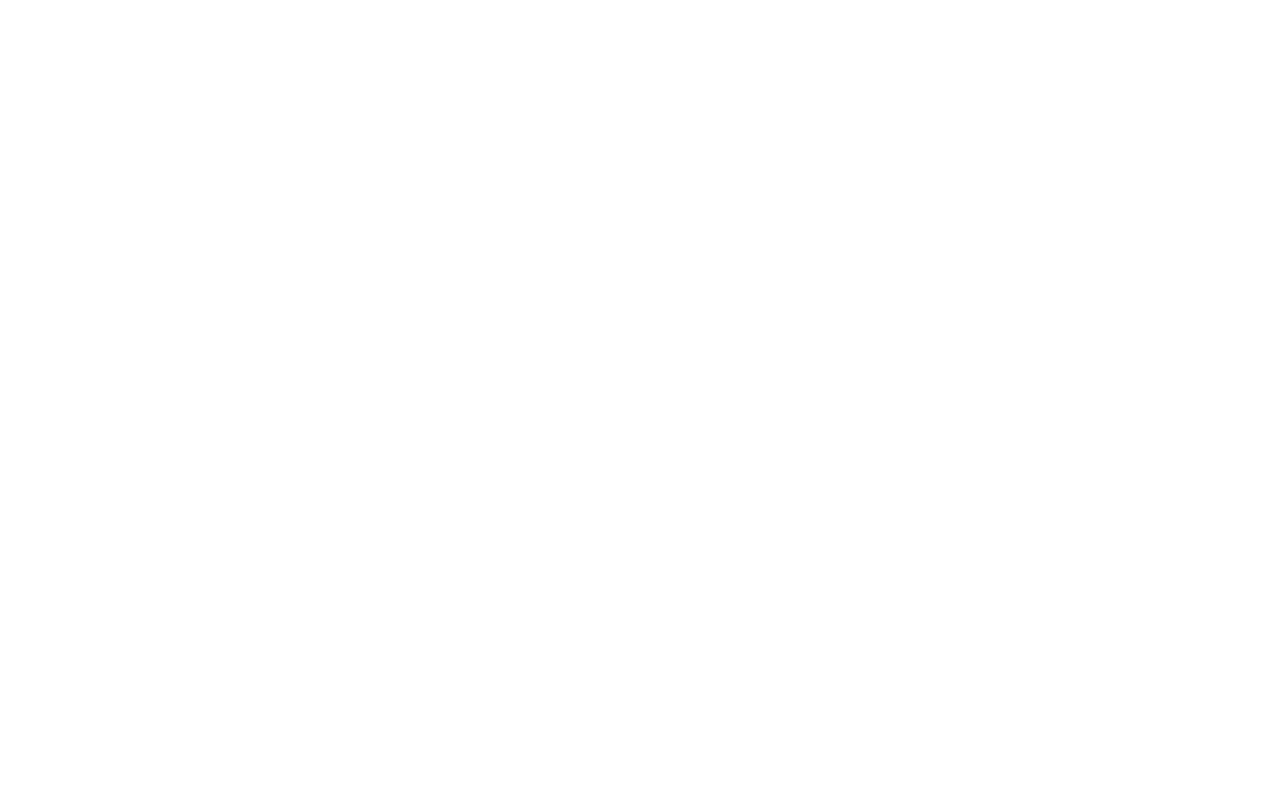
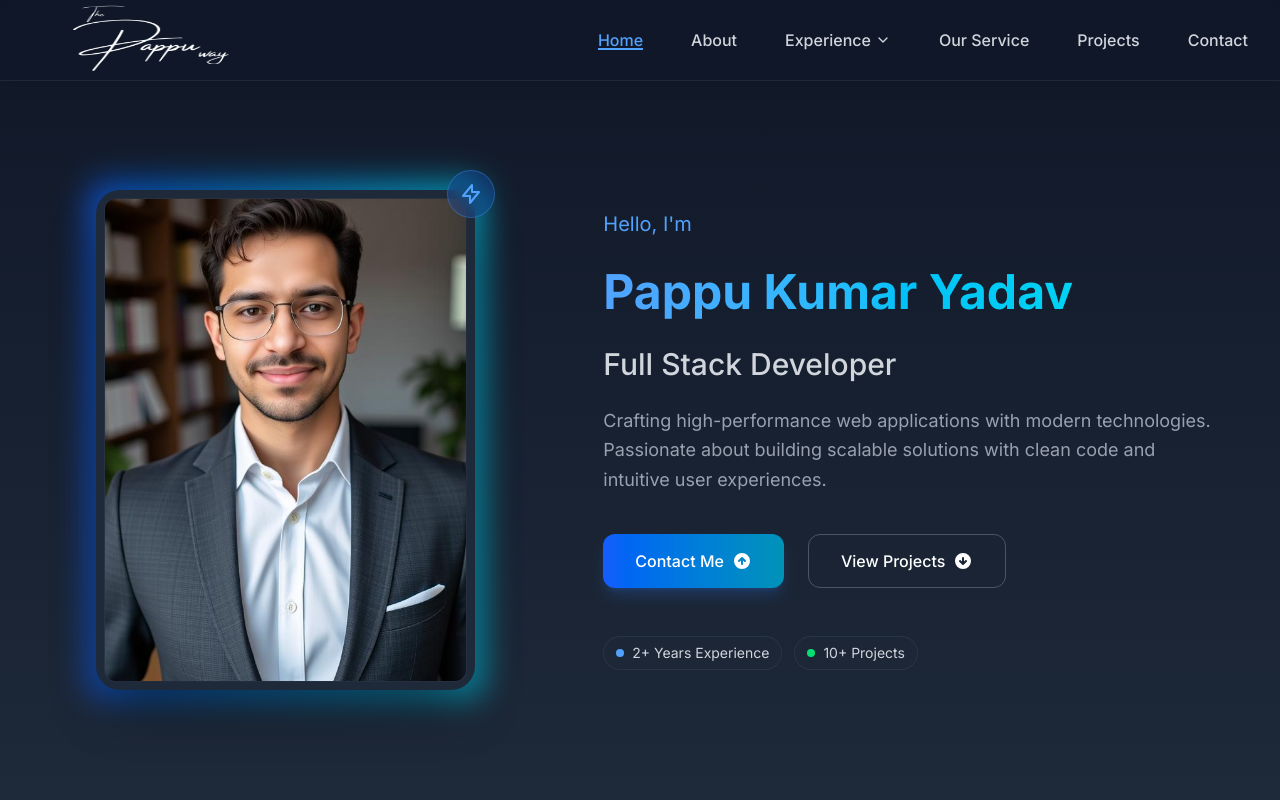
Before and after one commit to pappuyadav95230/my-portfolio, a Next.js app: page / in a window 1280 px wide. Shown: the top 800 px of the page. Built offline with nearby package versions, Linux system fonts and the light colour scheme.

Commit message:
feat: initialize root layout with global styles, metadata, and navigation components

```diff
--- a/app/layout.tsx
+++ b/app/layout.tsx
@@ -23,13 +23,12 @@
     <html lang="en">
       {/* Use either Geist or Inter font */}
       <body className={inter.className}>
-        {" "}
         {/* Fallback to Inter */}
         {/* OR if you get Geist working: */}
         {/* <body className={`${GeistSans.variable} ${GeistMono.variable}`}> */}
-        {/* <Navbar />
+        <Navbar />
         {children}
-        <Footer />  */}
+        <Footer />
       </body>
     </html>
   );
```
